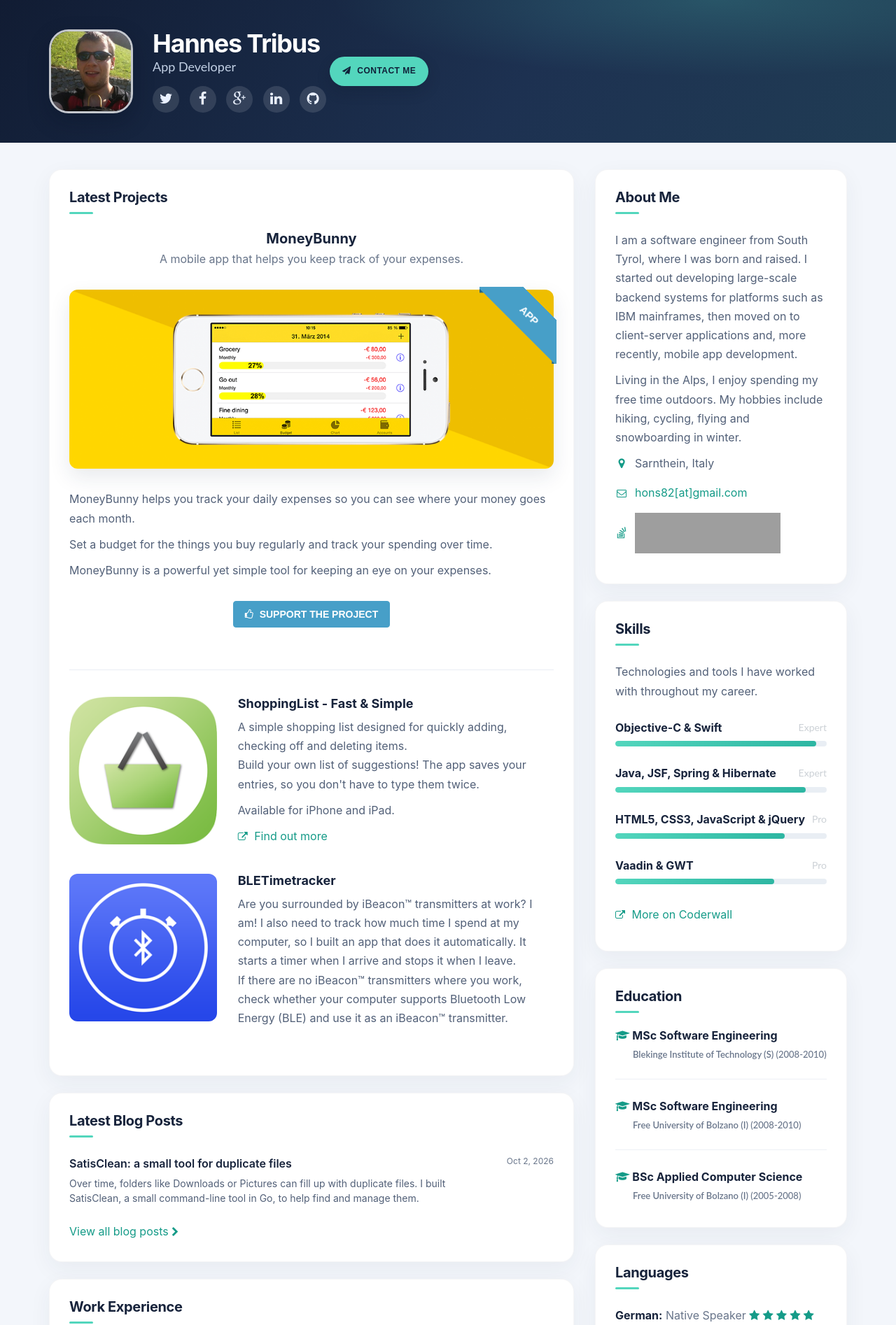
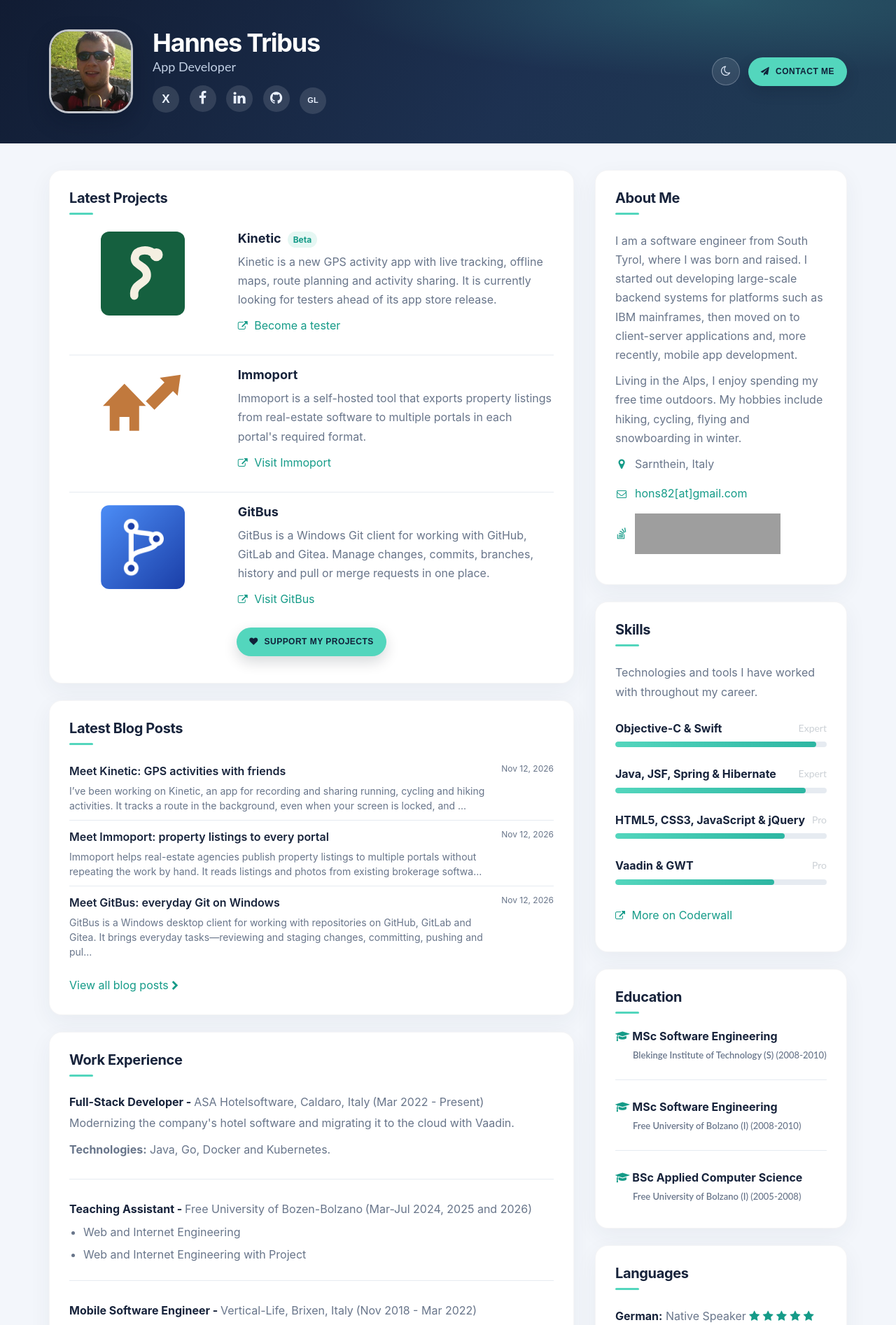
Before and after one commit to hons82/hons82.github.io, a Jekyll site: the page built from index.html, in a window 1280 px wide. Shown: the top 1894 px of the page at 70% size. Built offline with Jekyll 4.4.1, drawn with Linux system fonts in a browser that asks for light colours; grey boxes are pictures that could not be loaded.

Commit message:
Add featured projects and theme toggle
Co-authored-by: Copilot <223556219+Copilot@users.noreply.github.com>

```diff
--- a/_layouts/blog.html
+++ b/_layouts/blog.html
@@ -5,6 +5,7 @@
     <meta name="viewport" content="width=device-width, initial-scale=1">
     <meta name="description" content="{{ page.excerpt | default: page.title | strip_html | normalize_whitespace | escape }}">
     <title>{{ page.title | escape }} | {{ site.title | escape }}</title>
+    <script src="{{ '/assets/js/theme.js' | relative_url }}"></script>
     <link rel="stylesheet" href="{{ '/assets/plugins/bootstrap/css/bootstrap.min.css' | relative_url }}">
     <link rel="stylesheet" href="{{ '/assets/plugins/font-awesome/css/font-awesome.min.css' | relative_url }}">
     <link rel="stylesheet" href="{{ '/assets/css/styles.css' | relative_url }}">
@@ -13,6 +14,7 @@
     <header class="blog-page-header">
         <div class="container">
             <a href="{{ '/' | relative_url }}">← Hannes Tribus</a>
+            <button class="theme-toggle" type="button" data-theme-toggle aria-label="Switch to dark mode" aria-pressed="false"><i class="fa fa-moon-o" aria-hidden="true"></i></button>
         </div>
     </header>
     <main class="blog-page-main">
--- /dev/null
+++ b/_posts/2026-11-12-gitbus-git-client-for-windows.md
@@ -0,0 +1,11 @@
+---
+layout: post
+title: "Meet GitBus: everyday Git on Windows"
+date: 2026-11-12
+---
+
+GitBus is a Windows desktop client for working with repositories on GitHub, GitLab and Gitea. It brings everyday tasks—reviewing and staging changes, committing, pushing and pulling—together with commit history, branches, tags and pull or merge requests.
+
+It also supports Git LFS, submodules and SSH. GitBus is available for 64-bit Windows 10 and later.
+
+Learn more and download it at [gitbus-2cadc.web.app](https://gitbus-2cadc.web.app).
--- /dev/null
+++ b/_posts/2026-11-12-immoport-property-listings-to-portals.md
@@ -0,0 +1,11 @@
+---
+layout: post
+title: "Meet Immoport: property listings to every portal"
+date: 2026-11-12
+---
+
+Immoport helps real-estate agencies publish property listings to multiple portals without repeating the work by hand. It reads listings and photos from existing brokerage software, then prepares each export in the format that the target portal expects.
+
+It supports OpenImmo, WIS-XML, FTP, FTPS and SFTP. Deliveries can run on a schedule or on demand, with logs and error reports to help keep listings in sync—including deletion notices when a property is taken offline.
+
+Immoport runs in your own environment, so property data and portal credentials stay on your server. Learn more at [Immoport](https://web-immoport-40a004.gitlab.io/de/index.html).
--- /dev/null
+++ b/_posts/2026-11-12-kinetic-gps-activities-with-friends.md
@@ -0,0 +1,15 @@
+---
+layout: post
+title: "Meet Kinetic: GPS activities with friends"
+date: 2026-11-12
+---
+
+I've been working on **Kinetic**, an app for recording and sharing running, cycling and hiking activities. It tracks a route in the background, even when your screen is locked, and brings route planning and activity sharing together.
+
+Kinetic is designed for more than recording a line on a map. You can plan routes for different activities, follow your progress, compare personal bests, set goals, and keep maps available offline. Friends can share activities, react and comment, or follow a live activity.
+
+Privacy is an important part of the project. You choose who can see each activity, start and finish locations are hidden from other people, and photos have their location data removed. Kinetic's privacy policy says that app analytics are optional. The project website separately uses GoatCounter for aggregate visit counts; its policy says this uses no cookies and does not store IP addresses.
+
+Kinetic is currently in testing, and I'm looking for people to try it before the app store release. Android and Wear OS testers can join through the [Google Play testing instructions](https://kinetic-1ac5a2.gitlab.io/#testers); iPhone testers can [request a TestFlight invitation](mailto:hons82@gmail.com?subject=Kinetic%20TestFlight).
+
+Learn more about Kinetic at [kinetic-1ac5a2.gitlab.io](https://kinetic-1ac5a2.gitlab.io).
--- a/assets/css/styles.css
+++ b/assets/css/styles.css
@@ -84,7 +84,7 @@ a.btn-cta-secondary:hover,
   color: #fff;
 }
 .text-highlight {
-  color: #32383e;
+  color: var(--ink);
 }
 .label-theme {
   background: #3aaa64;
@@ -92,11 +92,11 @@ a.btn-cta-secondary:hover,
 }
 a.dotted-link {
   border-bottom: 1px dotted #778492;
-  color: #778492;
+  color: var(--muted);
 }
 a.dotted-link:hover {
   text-decoration: none;
-  color: #49515a;
+  color: var(--accent-dark);
 }
 /*
 iframe {
@@ -186,7 +186,7 @@ iframe {
 /* About Section */
 /* Latest Section */
 .latest .item {
-  margin-bottom: 30px;
+  margin-bottom: 16px;
 }
 .latest .item .title {
   font-size: 18px;
@@ -206,6 +206,11 @@ iframe {
   -webkit-opacity: 0.8;
   -moz-opacity: 0.8;
   opacity: 0.8;
+}
+.latest .project-logo {
+  width: 120px;
+  max-width: 100%;
+  margin: 0 auto 15px;
 }
 .latest .divider {
   margin-bottom: 60px;
@@ -305,24 +310,24 @@ iframe {
   line-height: 1.5;
 }
 .experience .item .title .place {
-  color: #999999;
+  color: var(--muted);
   font-weight: normal;
 }
 .experience .item .title .place a {
-  color: #999999;
+  color: var(--muted);
 }
 .experience .item .title .place a:hover {
-  color: #666666;
+  color: var(--accent-dark);
 }
 .experience .item .title .year {
-  color: #999999;
+  color: var(--muted);
   font-weight: normal;
 }
 
 .experience .item ul {
   margin: 8px 0 0;
   padding-left: 20px;
-  color: #526078;
+  color: var(--muted);
 }
 
 .experience .item li {
@@ -343,8 +348,8 @@ iframe {
 .github-repo {
   min-width: 0;
   padding: 17px;
-  background: #f7f9fc;
-  border: 1px solid #e9eef4;
+  background: var(--surface-raised);
+  border: 1px solid var(--border);
   border-radius: 12px;
   transition: border-color 180ms ease, transform 180ms ease;
 }
@@ -534,7 +539,7 @@ iframe {
   justify-content: space-between;
   gap: 12px;
   padding: 10px 0;
-  border-bottom: 1px solid #edf0f5;
+  border-bottom: 1px solid var(--border);
 }
 
 .blog-post-list li:first-child {
@@ -576,6 +581,12 @@ iframe {
   background: #111c33;
 }
 
+.blog-page-header .container {
+  display: flex;
+  align-items: center;
+  justify-content: space-between;
+}
+
 .blog-page-header a {
   color: #eaf1ff;
   font-weight: 600;
@@ -613,9 +624,9 @@ iframe {
 .blog-page-content {
   padding: clamp(22px, 5vw, 44px);
   background: var(--surface);
-  border: 1px solid rgba(23, 35, 59, 0.045);
+  border: 1px solid var(--card-border);
   border-radius: 18px;
-  box-shadow: 0 10px 32px rgba(30, 48, 77, 0.055);
+  box-shadow: var(--card-shadow);
 }
 
 .blog-page-content .blog-post-list li {
@@ -624,7 +635,7 @@ iframe {
   align-items: center;
   gap: 16px;
   padding: 22px 0;
-  border-bottom: 1px solid #e6ebf1;
+  border-bottom: 1px solid var(--border);
 }
 
 .blog-page-content .blog-post-list li:first-child {
@@ -668,7 +679,7 @@ iframe {
   aspect-ratio: 1;
   place-items: center;
   color: var(--accent-dark);
-  background: #e5f7f3;
+  background: var(--tint);
   border-radius: 50%;
   transition: color 180ms ease, background 180ms ease, transform 180ms ease;
 }
@@ -686,7 +697,7 @@ iframe {
 }
 
 .blog-article-content {
-  color: #38465d;
+  color: var(--ink);
   overflow-wrap: anywhere;
 }
 
@@ -704,7 +715,7 @@ iframe {
 .blog-article-content pre {
   overflow-x: auto;
   padding: 16px;
-  background: #f3f6fb;
+  background: var(--surface-raised);
   border-radius: 10px;
 }
 
@@ -815,12 +826,32 @@ iframe {
 
 /* ======= Modern portfolio refresh ======= */
 :root {
+  color-scheme: light;
   --ink: #17233b;
   --muted: #68758a;
   --accent: #53d6bd;
   --accent-dark: #159b88;
   --surface: #ffffff;
+  --surface-raised: #f7f9fc;
   --page: #f3f6fb;
+  --border: #e6ebf1;
+  --tint: #e5f7f3;
+  --card-border: rgba(23, 35, 59, 0.045);
+  --card-shadow: 0 10px 32px rgba(30, 48, 77, 0.055);
+}
+
+:root[data-theme="dark"] {
+  color-scheme: dark;
+  --ink: #e7edf7;
+  --muted: #a9b5c9;
+  --accent-dark: #73e5d1;
+  --surface: #18243a;
+  --surface-raised: #202f47;
+  --page: #101827;
+  --border: #34435b;
+  --tint: #203e3a;
+  --card-border: rgba(217, 230, 255, 0.1);
+  --card-shadow: 0 10px 32px rgba(0, 0, 0, 0.28);
 }
 
 body {
@@ -847,12 +878,13 @@ a {
 
 a:hover,
 a:focus {
-  color: #087c70;
+  color: var(--accent-dark);
   text-decoration: none;
 }
 
 a:focus-visible,
-.btn:focus-visible {
+.btn:focus-visible,
+.theme-toggle:focus-visible {
   outline: 3px solid rgba(83, 214, 189, 0.65);
   outline-offset: 3px;
 }
@@ -873,6 +905,36 @@ a:focus-visible,
   z-index: 1;
   display: flex;
   align-items: center;
+}
+
+.header-actions {
+  display: flex;
+  align-items: center;
+  gap: 12px;
+  margin-left: auto;
+}
+
+.theme-toggle {
+  display: inline-grid;
+  width: 40px;
+  height: 40px;
+  padding: 0;
+  place-items: center;
+  color: #eaf1ff;
+  background: rgba(255, 255, 255, 0.1);
+  border: 1px solid rgba(234, 241, 255, 0.25);
+  border-radius: 50%;
+  cursor: pointer;
+  transition: background 180ms ease, border-color 180ms ease;
+}
+
+.theme-toggle:hover {
+  color: #fff;
+  background: rgba(255, 255, 255, 0.2);
+}
+
+.theme-toggle .fa {
+  margin: 0;
 }
 
 .header .profile-image {
@@ -920,6 +982,24 @@ a:focus-visible,
   transform: translateY(-2px);
 }
 
+.header .profile-content .social a.social-x {
+  display: inline-grid;
+  place-items: center;
+  font-family: Arial, sans-serif;
+  font-size: 17px;
+  font-weight: 700;
+  line-height: 1;
+}
+
+.header .profile-content .social a.social-gitlab {
+  display: inline-grid;
+  place-items: center;
+  font-family: Arial, sans-serif;
+  font-size: 11px;
+  font-weight: 700;
+  line-height: 1;
+}
+
 .header .btn,
 a.btn-cta-primary,
 .btn-cta-primary {
@@ -942,6 +1022,11 @@ a.btn-cta-primary:hover,
   transform: translateY(-2px);
 }
 
+.latest .project-support-button:hover {
+  border: 0;
+  transform: none;
+}
+
 .sections-wrapper {
   padding-top: 38px;
   padding-bottom: 54px;
@@ -954,9 +1039,9 @@ a.btn-cta-primary:hover,
 .section .section-inner {
   padding: 28px;
   background: var(--surface);
-  border: 1px solid rgba(23, 35, 59, 0.045);
+  border: 1px solid var(--card-border);
   border-radius: 18px;
-  box-shadow: 0 10px 32px rgba(30, 48, 77, 0.055);
+  box-shadow: var(--card-shadow);
 }
 
 .section .heading {
@@ -981,7 +1066,7 @@ a.btn-cta-primary:hover,
 
 .section .content,
 .section p {
-  color: #526078;
+  color: var(--muted);
 }
 
 .latest .featured .summary {
@@ -999,8 +1084,8 @@ a.btn-cta-primary:hover,
 }
 
 .latest .divider {
-  margin: 38px 0;
-  border-top-color: #e9edf4;
+  margin: 18px 0;
+  border-top-color: var(--border);
 }
 
 .latest .item .title a,
@@ -1021,7 +1106,7 @@ a.btn-cta-primary:hover,
 .experience .item,
 .education .item {
   padding-bottom: 18px;
-  border-bottom: 1px solid #edf0f5;
+  border-bottom: 1px solid var(--border);
 }
 
 .projects .item:last-of-type,
@@ -1033,15 +1118,15 @@ a.btn-cta-primary:hover,
 
 .label-theme {
   padding: 0.35em 0.65em;
-  color: #087c70;
-  background: #e2f8f3;
+  color: var(--accent-dark);
+  background: var(--tint);
   border-radius: 999px;
 }
 
 .skills .skillset .level-bar {
   height: 8px;
   overflow: hidden;
-  background: #e9eef4;
+  background: var(--border);
   border-radius: 999px;
 }
 
@@ -1124,6 +1209,14 @@ a.btn-cta-primary:hover,
     margin-top: 22px;
   }
 
+  .header-actions {
+    margin: 18px 0 0;
+  }
+
+  .header-actions .btn {
+    margin-top: 0;
+  }
+
   .sections-wrapper {
     padding-top: 22px;
     padding-bottom: 32px;
--- /dev/null
+++ b/assets/js/theme.js
@@ -0,0 +1,57 @@
+(function() {
+    var preferenceKey = "hons82-theme";
+    var root = document.documentElement;
+    var savedTheme;
+
+    try {
+        savedTheme = window.localStorage.getItem(preferenceKey);
+    } catch (error) {
+        console.warn("Unable to read saved theme preference.", error);
+    }
+
+    var prefersDark = window.matchMedia && window.matchMedia("(prefers-color-scheme: dark)").matches;
+    var theme = savedTheme === "light" || savedTheme === "dark"
+        ? savedTheme
+        : prefersDark ? "dark" : "light";
+    root.setAttribute("data-theme", theme);
+
+    function updateButtons() {
+        var isDark = root.getAttribute("data-theme") === "dark";
+        var label = isDark ? "Switch to light mode" : "Switch to dark mode";
+        Array.prototype.forEach.call(document.querySelectorAll("[data-theme-toggle]"), function(button) {
+            var icon = button.querySelector(".fa");
+            button.setAttribute("aria-label", label);
+            button.setAttribute("title", label);
+            button.setAttribute("aria-pressed", isDark ? "true" : "false");
+
+            if (icon) {
+                icon.classList.toggle("fa-sun-o", isDark);
+                icon.classList.toggle("fa-moon-o", !isDark);
+            }
+        });
+    }
+
+    function bindButtons() {
+        Array.prototype.forEach.call(document.querySelectorAll("[data-theme-toggle]"), function(button) {
+            button.addEventListener("click", function() {
+                theme = root.getAttribute("data-theme") === "dark" ? "light" : "dark";
+                root.setAttribute("data-theme", theme);
+                updateButtons();
+
+                try {
+                    window.localStorage.setItem(preferenceKey, theme);
+                } catch (error) {
+                    console.warn("Unable to save theme preference.", error);
+                }
+            });
+        });
+
+        updateButtons();
+    }
+
+    if (document.readyState === "loading") {
+        document.addEventListener("DOMContentLoaded", bindButtons, { once: true });
+    } else {
+        bindButtons();
+    }
+})();
--- a/index.html
+++ b/index.html
@@ -13,6 +13,7 @@
     <meta name="description" content="Hannes Tribus — software engineer and app developer from South Tyrol, Italy.">
     <meta name="author" content="Hannes Tribus">
     <link rel="shortcut icon" href="favicon.ico">
+    <script src="assets/js/theme.js"></script>
     <!-- Global CSS -->
     <link rel="stylesheet" href="assets/plugins/bootstrap/css/bootstrap.min.css">
     <!-- Plugins CSS -->
@@ -46,14 +47,17 @@
                 <h1 class="name">Hannes Tribus</h1>
                 <h2 class="desc">App Developer</h2>
                 <ul class="social list-inline">
-                    <li><a href="https://twitter.com/hons82" target="_blank"><i class="fa fa-twitter"></i></a></li>
+                    <li><a class="social-x" href="https://x.com/hons82" target="_blank" rel="noopener noreferrer" aria-label="X"><span aria-hidden="true">X</span></a></li>
 					<li><a href="https://www.facebook.com/hons82" target="_blank"><i class="fa fa-facebook"></i></a></li>
-                    <li><a href="https://plus.google.com/+HannesTribus/posts" target="_blank"><i class="fa fa-google-plus"></i></a></li>
                     <li><a href="https://www.linkedin.com/pub/hannes-tribus/32/968/b37" target="_blank"><i class="fa fa-linkedin"></i></a></li>
-                    <li class="last-item"><a href="https://github.com/hons82" target="_blank"><i class="fa fa-github"></i></a></li>
+                    <li><a href="https://github.com/hons82" target="_blank"><i class="fa fa-github"></i></a></li>
+                    <li class="last-item"><a class="social-gitlab" href="https://gitlab.com/hons" target="_blank" rel="noopener noreferrer" aria-label="GitLab" title="GitLab"><span aria-hidden="true">GL</span></a></li>
                 </ul>
             </div><!--//profile-->
-            <a class="btn btn-cta-primary pull-right" href="mailto:hons82@gmail.com" target="_blank"><i class="fa fa-paper-plane"></i> Contact Me</a>
+            <div class="header-actions">
+                <button class="theme-toggle" type="button" data-theme-toggle aria-label="Switch to dark mode" aria-pressed="false"><i class="fa fa-moon-o" aria-hidden="true"></i></button>
+                <a class="btn btn-cta-primary" href="mailto:hons82@gmail.com" target="_blank"><i class="fa fa-paper-plane"></i> Contact Me</a>
+            </div>
         </div><!--//container-->
     </header><!--//header-->
 
@@ -65,47 +69,39 @@
                         <h2 class="heading">Latest Projects</h2>
                         <div class="content">
 
-                            <div class="item featured text-center">
-                                <h3 class="title"><a href="https://itunes.apple.com/us/app/moneybunny/id833472031?mt=8" target="_blank">MoneyBunny</a></h3>
-                                <p class="summary">A mobile app that helps you keep track of your expenses.</p>
-                                <div class="featured-image">
-                                    <a href="https://www.facebook.com/MoneyBunnyAPP" target="_blank">
-                                    <img class="img-responsive project-image" src="assets/images/projects/project-featured.png" alt="MoneyBunny" loading="lazy" />
-                                    </a>
-                                    <div class="ribbon">
-                                        <div class="text">App</div>
-                                        </div>
-                                    </div>
-
-                                <div class="desc text-left">
-                                    <p>MoneyBunny helps you track your daily expenses so you can see where your money goes each month.</p>
-									<p>Set a budget for the things you buy regularly and track your spending over time.</p>
-									<p>MoneyBunny is a powerful yet simple tool for keeping an eye on your expenses.</p>
-                                </div><!--//desc-->
-                                <a class="btn btn-cta-secondary" href="https://www.facebook.com/MoneyBunnyAPP" target="_blank"><i class="fa fa-thumbs-o-up"></i> Support the project</a>
+                            <div class="item row">
+                                <a class="col-md-4 col-sm-4 col-xs-12" href="https://kinetic-1ac5a2.gitlab.io" target="_blank" rel="noopener noreferrer">
+                                    <img class="img-responsive project-image project-logo" src="assets/images/projects/kinetic-logo.svg" alt="Kinetic" loading="lazy" />
+                                </a>
+                                <div class="desc col-md-8 col-sm-8 col-xs-12">
+                                    <h3 class="title"><a href="https://kinetic-1ac5a2.gitlab.io" target="_blank" rel="noopener noreferrer">Kinetic</a> <span class="label label-theme">Beta</span></h3>
+                                    <p>Kinetic is a new GPS activity app with live tracking, offline maps, route planning and activity sharing. It is currently looking for testers ahead of its app store release.</p>
+                                    <p><a class="more-link" href="https://kinetic-1ac5a2.gitlab.io/#testers" target="_blank" rel="noopener noreferrer"><i class="fa fa-external-link"></i> Become a tester</a></p>
+                                </div>
                             </div><!--//item-->
                             <hr class="divider" />
                             <div class="item row">
-                                <a class="col-md-4 col-sm-4 col-xs-12" href="https://itunes.apple.com/us/app/shoppinglist-fast-simple/id845130489?mt=8" target="_blank">
-                                <img class="img-responsive project-image" src="assets/images/projects/project-1.png" alt="ShoppingList - Fast & Simple" loading="lazy" />
+                                <a class="col-md-4 col-sm-4 col-xs-12" href="https://web-immoport-40a004.gitlab.io/de/index.html" target="_blank" rel="noopener noreferrer">
+                                    <img class="img-responsive project-image project-logo" src="assets/images/projects/immoport-logo.svg" alt="Immoport" loading="lazy" />
                                 </a>
                                 <div class="desc col-md-8 col-sm-8 col-xs-12">
-                                    <h3 class="title"><a href="https://itunes.apple.com/us/app/shoppinglist-fast-simple/id845130489?mt=8" target="_blank">ShoppingList - Fast & Simple</a></h3>
-                                    <p>A simple shopping list designed for quickly adding, checking off and deleting items.<br />Build your own list of suggestions! The app saves your entries, so you don't have to type them twice.</p>
-									<p>Available for iPhone and iPad.</p>
-                                    <p><a class="more-link" href="https://www.facebook.com/pages/Shoppinglist/557555344357667" target="_blank"><i class="fa fa-external-link"></i> Find out more</a></p>
-                                </div><!--//desc-->
+                                    <h3 class="title"><a href="https://web-immoport-40a004.gitlab.io/de/index.html" target="_blank" rel="noopener noreferrer">Immoport</a></h3>
+                                    <p>Immoport is a self-hosted tool that exports property listings from real-estate software to multiple portals in each portal's required format.</p>
+                                    <p><a class="more-link" href="https://web-immoport-40a004.gitlab.io/de/index.html" target="_blank" rel="noopener noreferrer"><i class="fa fa-external-link"></i> Visit Immoport</a></p>
+                                </div>
                             </div><!--//item-->
-
+                            <hr class="divider" />
                             <div class="item row">
-                                <a class="col-md-4 col-sm-4 col-xs-12" href="https://itunes.apple.com/us/app/bletimetracker/id902295272?mt=8" target="_blank">
-                                <img class="img-responsive project-image" src="assets/images/projects/project-2.png" alt="BLETimetracker" loading="lazy" />
+                                <a class="col-md-4 col-sm-4 col-xs-12" href="https://gitbus-2cadc.web.app" target="_blank" rel="noopener noreferrer">
+                                    <img class="img-responsive project-image project-logo" src="assets/images/projects/gitbus-logo.png" alt="GitBus" loading="lazy" />
                                 </a>
                                 <div class="desc col-md-8 col-sm-8 col-xs-12">
-                                    <h3 class="title"><a href="https://itunes.apple.com/us/app/bletimetracker/id902295272?mt=8" target="_blank">BLETimetracker</a></h3>
-                                    <p>Are you surrounded by iBeacon™ transmitters at work? I am! I also need to track how much time I spend at my computer, so I built an app that does it automatically. It starts a timer when I arrive and stops it when I leave.<br />If there are no iBeacon™ transmitters where you work, check whether your computer supports Bluetooth Low Energy (BLE) and use it as an iBeacon™ transmitter.</p>
-                                </div><!--//desc-->
+                                    <h3 class="title"><a href="https://gitbus-2cadc.web.app" target="_blank" rel="noopener noreferrer">GitBus</a></h3>
+                                    <p>GitBus is a Windows Git client for working with GitHub, GitLab and Gitea. Manage changes, commits, branches, history and pull or merge requests in one place.</p>
+                                    <p><a class="more-link" href="https://gitbus-2cadc.web.app" target="_blank" rel="noopener noreferrer"><i class="fa fa-external-link"></i> Visit GitBus</a></p>
+                                </div>
                             </div><!--//item-->
+                            <p class="text-center"><a class="btn btn-cta-primary project-support-button" href="https://www.paypal.com/biz/profile/tribushannes" target="_blank" rel="noopener noreferrer"><i class="fa fa-heart"></i> Support my Projects</a></p>
 
                             <div class="item row hidden">
                                 <a class="col-md-4 col-sm-4 col-xs-12" href="https://wrapbootstrap.com/theme/delta-promote-mobile-app-effectively-WB09R23P8?ref=3wm" target="_blank">
```
Also changed, not shown: assets/images/projects/gitbus-logo.png (added), assets/images/projects/immoport-logo.svg (added), assets/images/projects/kinetic-logo.svg (added).
